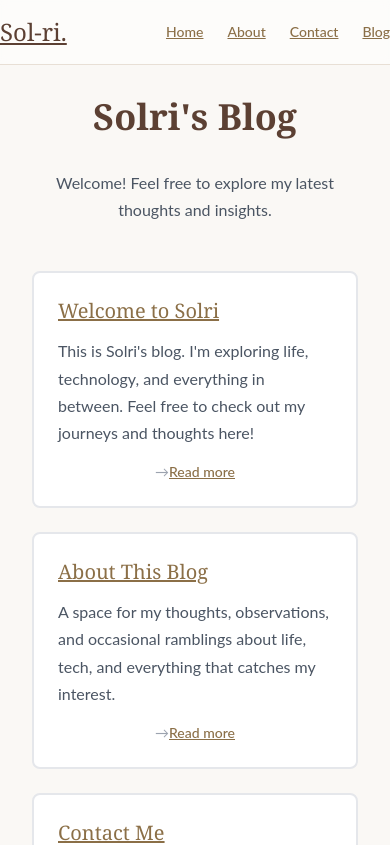
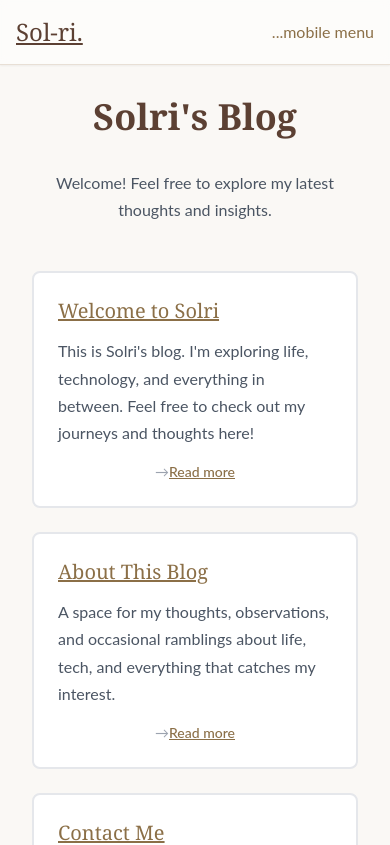
Before and after one commit to noemit/solri-blog, a Next.js app: page / in a window 390 px wide. Shown: the top 845 px of the page. Built offline with nearby package versions, Linux system fonts and the light colour scheme.

Commit message:
pi-autosave: write call_6xebeov5 2026-04-23T19:55:09.233Z

```diff
--- a/src/components/Nav.tsx
+++ b/src/components/Nav.tsx
@@ -2,45 +2,51 @@ import Link from "next/link";
 
 export default function Nav() {
   return (
-    <nav className="border-b border-[#e8dfd5] bg-white/50 backdrop-blur-sm py-4">
-      <div className="max-w-6xl mx-auto flex items-center justify-between">
+    <nav className="border-b border-[#e8dfd5] bg-white/50 backdrop-blur-sm py-4 sticky top-0 z-50 shadow-sm">
+      <div className="max-w-7xl mx-auto flex items-center justify-between px-4 md:px-6 lg:px-8">
         <Link
           href="/"
-          className="text-2xl font-serif text-[#5c4033] hover:text-[#6b533a] transition-colors"
+          className="text-2xl md:text-3xl lg:text-4xl font-serif text-[#5c4033] hover:text-[#6b533a] transition-colors group relative"
           style={{ fontFamily: "'Georgia', serif" }}
         >
           Sol-ri.
+          <span className="absolute -bottom-1 left-0 w-0 h-0.5 bg-[#8b6f47] transition-all group-hover:w-full"></span>
         </Link>
 
-        <div className="flex gap-6 text-sm">
+        <div className="hidden lg:flex gap-6 md:gap-8 text-sm font-medium">
           <Link
             href="/"
-            className="text-[#8b6f47] hover:text-[#6b533a] font-medium transition-colors"
+            className="text-[#8b6f47] hover:text-[#5c4033] hover:underline hover:underline-offset-3 transition-all decoration-wavy"
             style={{ fontFamily: "'Lato', sans-serif" }}
           >
             Home
           </Link>
           <Link
             href="/about"
-            className="text-[#8b6f47] hover:text-[#6b533a] font-medium transition-colors"
+            className="text-[#8b6f47] hover:text-[#5c4033] hover:underline hover:underline-offset-3 transition-all decoration-wavy"
             style={{ fontFamily: "'Lato', sans-serif" }}
           >
             About
           </Link>
           <Link
+            href="/blog"
+            className="text-[#8b6f47] hover:text-[#5c4033] hover:underline hover:underline-offset-3 transition-all decoration-wavy"
+            style={{ fontFamily: "'Lato', sans-serif" }}
+          >
+            Blog
+          </Link>
+          <Link
             href="/contact"
-            className="text-[#8b6f47] hover:text-[#6b533a] font-medium transition-colors"
+            className="text-[#8b6f47] hover:text-[#5c4033] hover:underline hover:underline-offset-3 transition-all decoration-wavy"
             style={{ fontFamily: "'Lato', sans-serif" }}
           >
             Contact
           </Link>
-          <Link
-            href="/blog"
-            className="text-[#8b6f47] hover:text-[#6b533a] font-medium transition-colors"
-            style={{ fontFamily: "'Lato', sans-serif" }}
-          >
-            Blog
-          </Link>
+        </div>
+
+        {/* Mobile menu button (simplified) */}
+        <div className="lg:hidden">
+          <span className="text-[#8b6f47]">...mobile menu</span>
         </div>
       </div>
     </nav>
```
